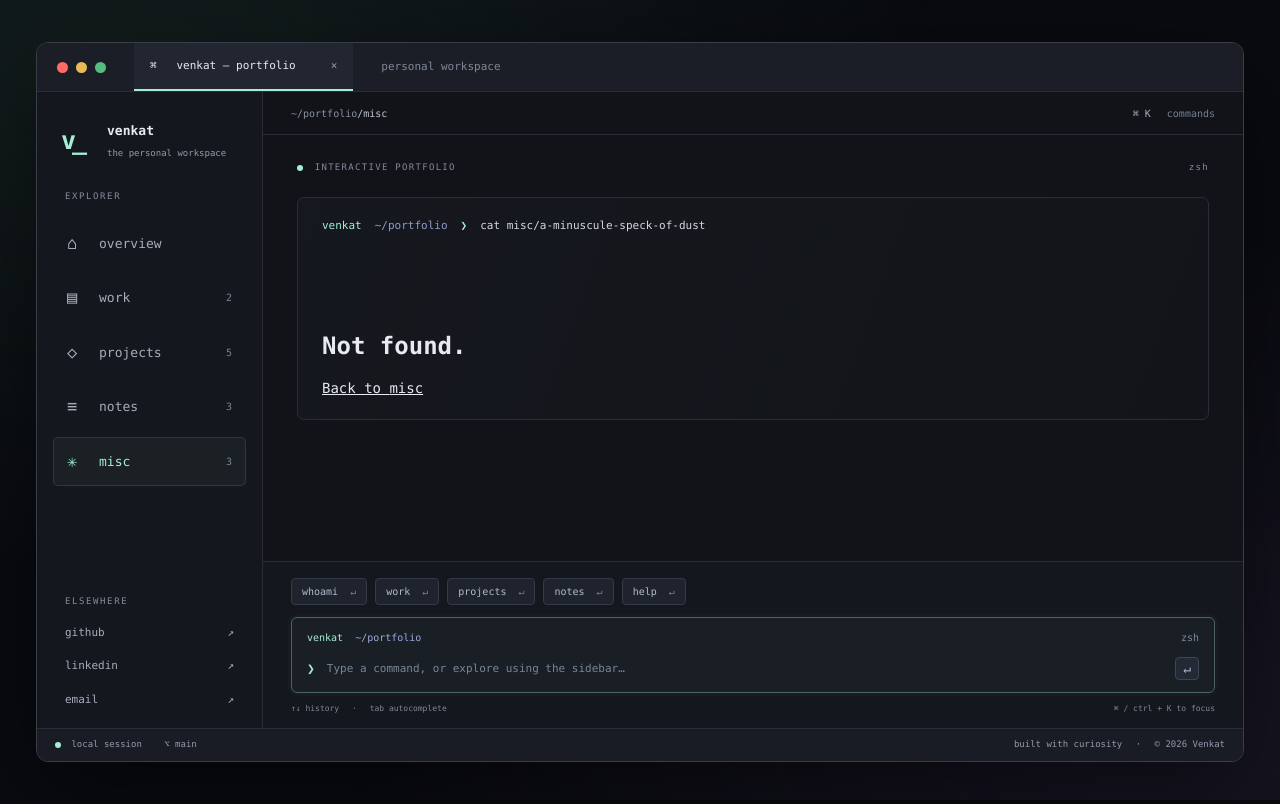
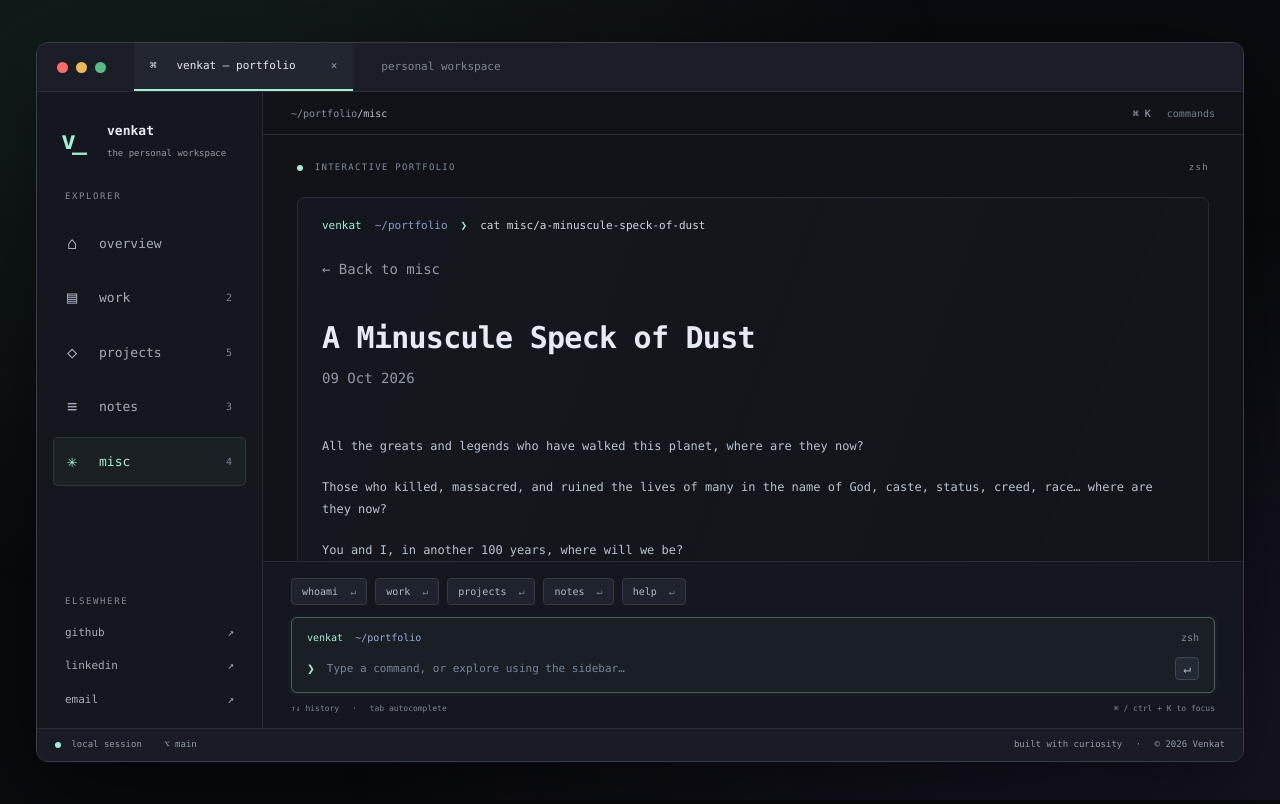
Before and after one commit to venkxycodes/portfolio, a React (Vite) app: page /misc/a-minuscule-speck-of-dust in a window 1280 px wide. Built offline with nearby package versions, Linux system fonts and the light colour scheme.

Commit message:
docs: add A Minuscule Speck of Dust to misc

```diff
--- a/src/data/misc.ts
+++ b/src/data/misc.ts
@@ -1,6 +1,27 @@
 import type { Entry } from './types'
 
 export const misc: Entry[] = [
+  {
+    slug: 'a-minuscule-speck-of-dust',
+    title: 'A Minuscule Speck of Dust',
+    description: 'On our insignificance in the universe, and the value of time and energy.',
+    date: '09 Oct 2026',
+    body: [
+      'All the greats and legends who have walked this planet, where are they now?',
+      'Those who killed, massacred, and ruined the lives of many in the name of God, caste, status, creed, race… where are they now?',
+      'You and I, in another 100 years, where will we be?',
+      'The observable universe is about 93 billion light-years in diameter, but the total size of the entire universe is unknown and may be infinite. We don’t know, and it is beyond our comprehension.',
+      'Earth is an unimaginably tiny speck compared to the observable universe.',
+      'Our Earth is about 12,742 kilometres in diameter. About 1.3 million Earths could fit inside the Sun. Our Milky Way galaxy alone spans roughly 100,000–125,000 light-years and contains hundreds of billions of stars.',
+      'And this is just one galaxy in the observable universe.',
+      'The Earth we live on is practically the size of an atom in the scale of known existence, and over 70% of it is covered by water.',
+      'In the tiny portion of land, in Asia, in India, in Tamil Nadu, in Coimbatore, am I a very big man?',
+      'Realising how insignificant this person is in the universal scheme of things makes me laugh, makes me think, and makes me realise that the only treasures I can cherish in this lifetime are time and energy.',
+      'How well I use them to strive for a pleasant experience of life, how meaningfully I engage in whatever I do, and how my actions contribute to a larger group of people are the only things I should truly be caring about.',
+      'I wish everyone realises this truth, and I wish to remember and realise it every moment of my life.',
+      'For life is just in moments.',
+    ],
+  },
   {
     slug: 'use-your-timer-well',
     title: 'Use your time(r) well',
```
